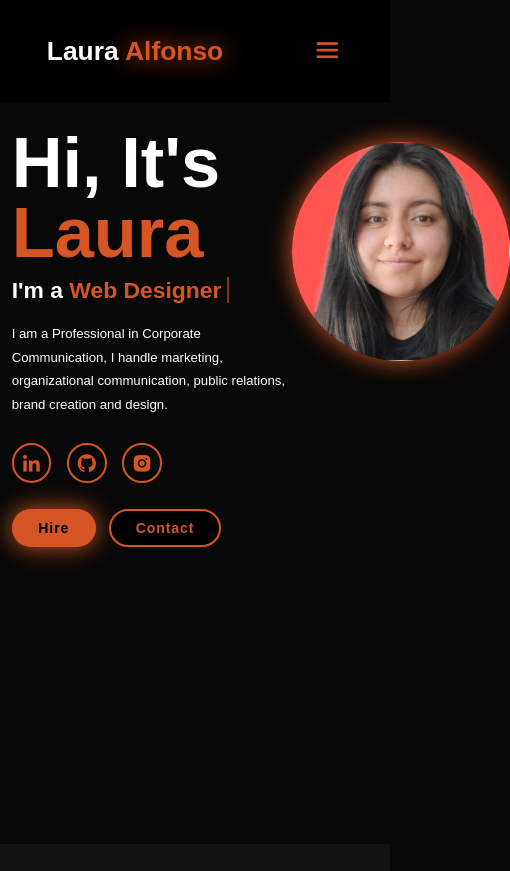
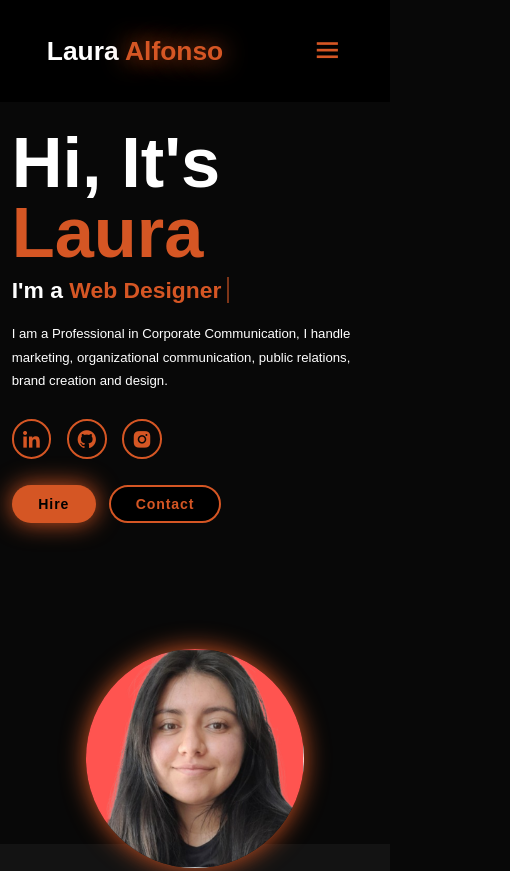
Before and after one commit to lauraalvi/portfolio.alvi, a plain HTML site: page index.html in a window 390 px wide. Shown: the top 871 px of the page, 510 px wide, since content can reach past the window. Drawn offline with nearby package versions, Linux system fonts and the light colour scheme.

Commit message:
Second Commit

```diff
--- a/index.html
+++ b/index.html
@@ -29,7 +29,7 @@
                 <p>I am a Professional in Corporate Communication, I handle marketing, organizational communication, public relations, brand creation and design.</p>
 
                 <div class="social-icons">
-                    <a href="#www.linkedin.com/in/lauraalvi"><i class="bx bxl-linkedin"></i></a>
+                    <a href="https://www.linkedin.com/in/lauraalvi"><i class="bx bxl-linkedin"></i></a>
                     <a href="#"><i class="bx bxl-github"></i></a>
                     <a href="#"><i class="bx bxl-instagram-alt"></i></a>
                 </div>
--- a/style.css
+++ b/style.css
@@ -82,17 +82,18 @@ body {
     padding: 10rem 12% 10rem;
 }
 
-.home-container{
-    min-height: 100vh;
-    display: flex;
-    justify-content:space-between;
-}
-
 .home{
     display: flex;
     align-items: center;
     justify-content: center;
     gap: 15rem;
+}
+
+.home-container{
+    min-height: 100vh;
+    display: flex;
+    justify-content:space-between;
+    align-items: center;
 }
 
 .home-content{
@@ -655,6 +656,7 @@ span{
         grid-template-columns: repeat(2,1fr);
         margin: 0 5rem;
     }
+
 }
 
 @media(max-width:991px){
@@ -735,6 +737,12 @@ span{
     .home-img img{
         width: 56vw;
     }
+
+    .home-container{
+        flex-direction: column;
+        align-items: center;
+    }
+
     .services h2{
         margin-bottom: 3rem;
     }
```
